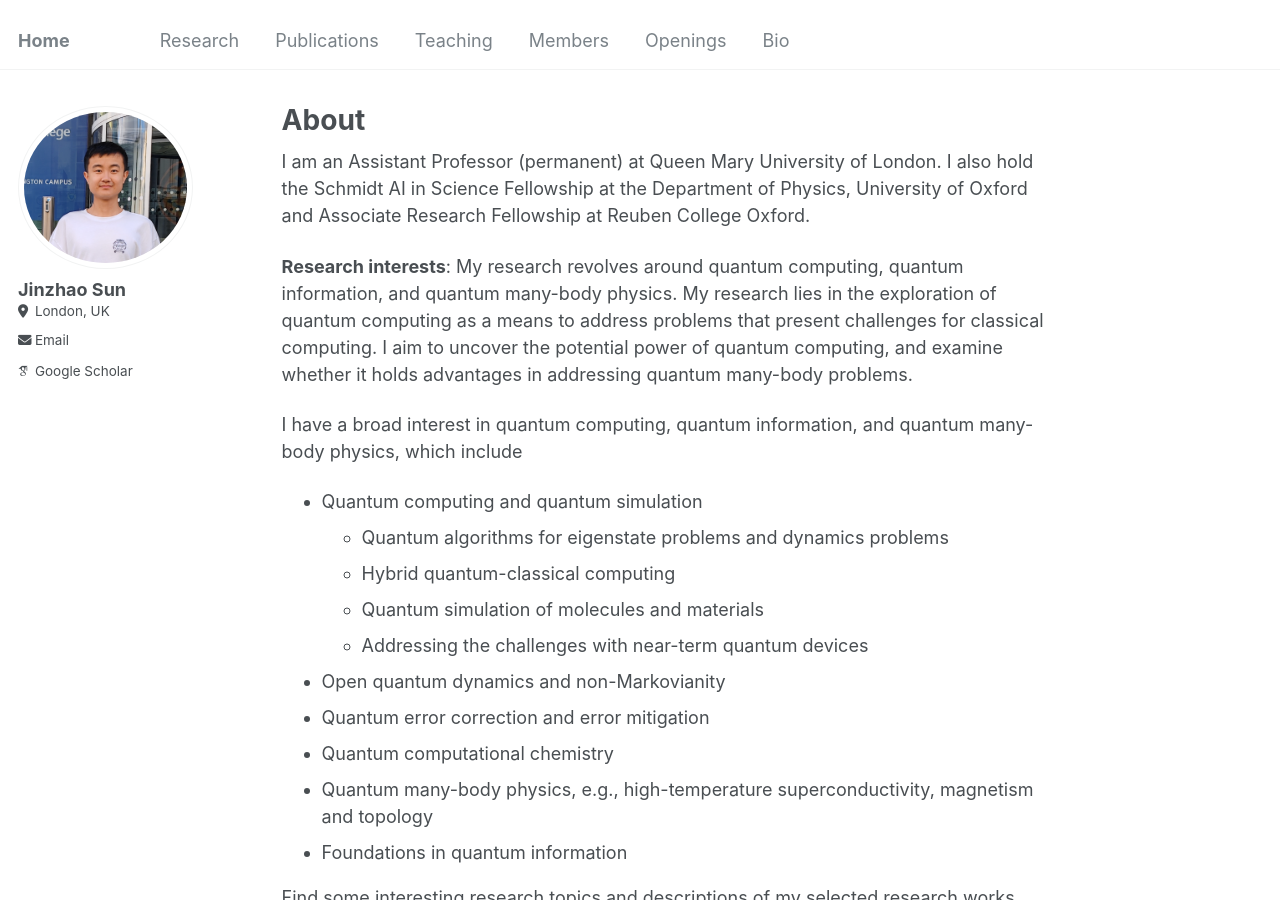
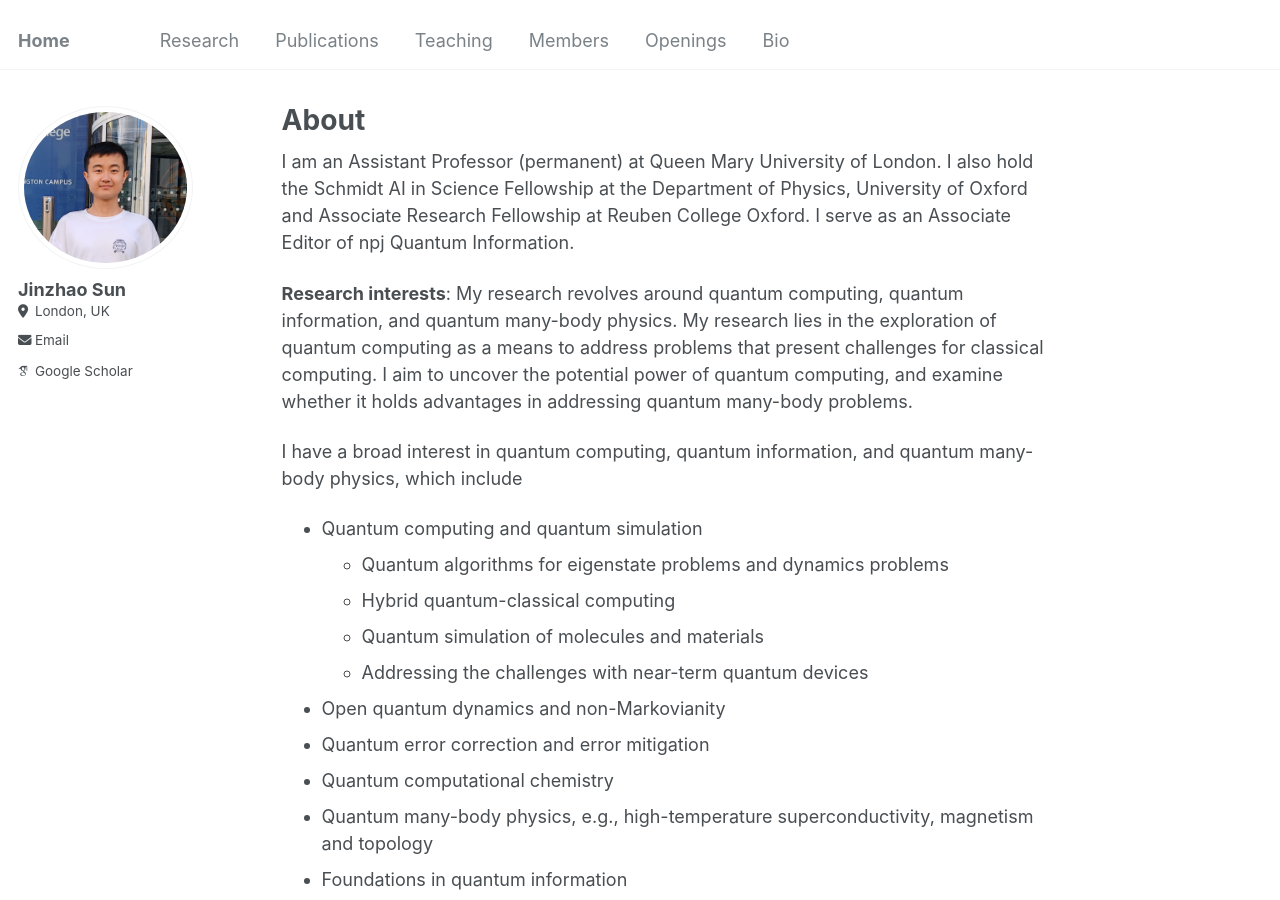
Before and after one commit to jinzhao-sun/jinzhao-sun.github.io, a Jekyll site: the page built from _pages/about.md, in a window 1280 px wide and 900 px high. Built offline with Jekyll 4.4.1, drawn with Linux system fonts in a browser that asks for light colours; some web fonts are replaced.

Commit message:
Update about.md

```diff
--- a/_pages/about.md
+++ b/_pages/about.md
@@ -7,7 +7,7 @@ redirect_from:
   - /about.html
 ---
 
-I am an Assistant Professor (permanent) at Queen Mary University of London. I also hold the Schmidt AI in Science Fellowship at the Department of Physics, University of Oxford and Associate Research Fellowship at Reuben College Oxford.
+I am an Assistant Professor (permanent) at Queen Mary University of London. I also hold the Schmidt AI in Science Fellowship at the Department of Physics, University of Oxford and Associate Research Fellowship at Reuben College Oxford. I serve as an Associate Editor of npj Quantum Information.
 
 **Research interests**: My research revolves around quantum computing, quantum information, and quantum many-body physics. My research lies in the exploration of quantum computing as a means to address problems that present challenges for classical computing. I aim to uncover the potential power of quantum computing, and examine whether it holds advantages in addressing quantum many-body problems.
 
```
